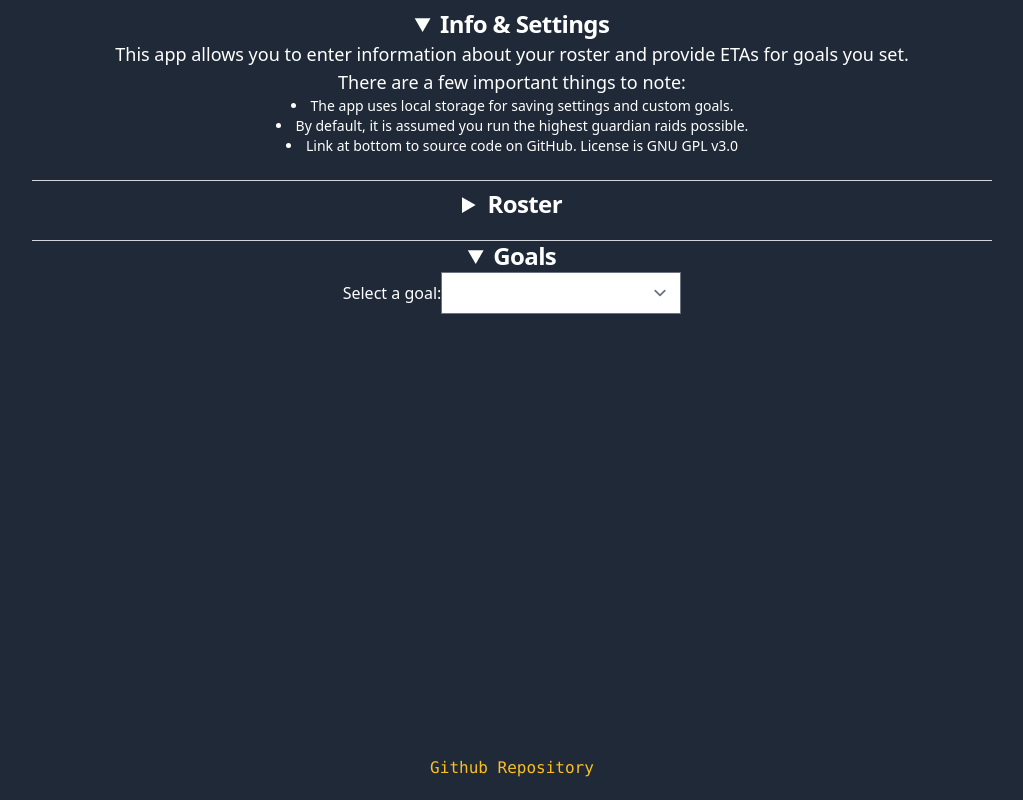
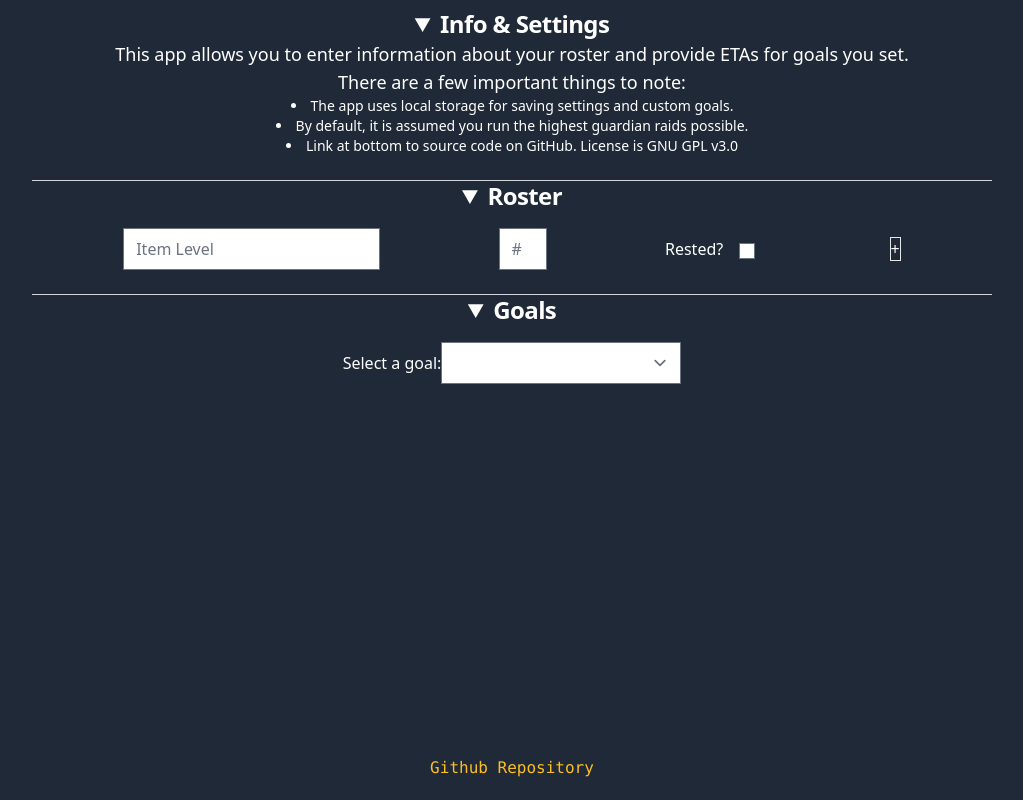
Before and after one commit to ccbrowndev/LoA-Material-Helper, a React (Vite) app: page / in a window 1280 px wide. Shown: the whole page, without its empty margins (128-1151 px from the left). Built offline with nearby package versions, Linux system fonts and the light colour scheme.

Commit message:
change the roster section input to flex row

```diff
--- a/src/App.tsx
+++ b/src/App.tsx
@@ -3,13 +3,14 @@ import Settings from "./components/settings";
 import Footer from "./components/footer";
 import ContentGrid from "./components/content-grid";
 import Goals from "./components/goals";
+import Roster from "./components/roster";
 
 export default function App(): JSX.Element {
   return (
     <div className='max-w-5xl mx-auto px-4 pt-2 sm:px-6 lg:px-8'>
       <Settings />
       <Divider />
-      <ContentGrid />
+      <Roster />
       <Divider />
       <Goals />
       <Footer />
--- a/src/components/goals.tsx
+++ b/src/components/goals.tsx
@@ -2,7 +2,7 @@ export default function Goals() {
     return (
         <div className="pb-6 sm:px-6 lg:px-8 h-auto text-white text-center">
             <details open>
-                <summary className="text-2xl font-bold tracking-tight hover:cursor-pointer">Goals</summary>
+                <summary className="text-2xl font-bold tracking-tight hover:cursor-pointer pb-4">Goals</summary>
                 <div>
                     <label>
                         Select a goal:
--- /dev/null
+++ b/src/components/roster.tsx
@@ -0,0 +1,29 @@
+export default function Roster() {
+    return (
+        <div className="pb-6 sm:px-6 lg:px-8 h-auto text-white text-center">
+            <details open>
+                <summary className="text-2xl font-bold tracking-tight hover:cursor-pointer pb-4">Roster</summary>
+                <div className="flex flex-row justify-around items-center">
+                    <div>
+                        <input type="text" placeholder="Item Level" />
+                    </div>
+                    <div>
+                        <input type="text" className="w-12" placeholder="#" />
+                    </div>
+                    <div>
+                        <label>
+                            Rested?
+                            <input type="checkbox" className="mx-4" />
+                        </label>
+                    </div>
+                    <div>
+                        <label className="border">
+                            +
+                            <input type="button" />
+                        </label>
+                    </div>
+                </div>
+            </details>
+        </div>
+    )
+}
```
